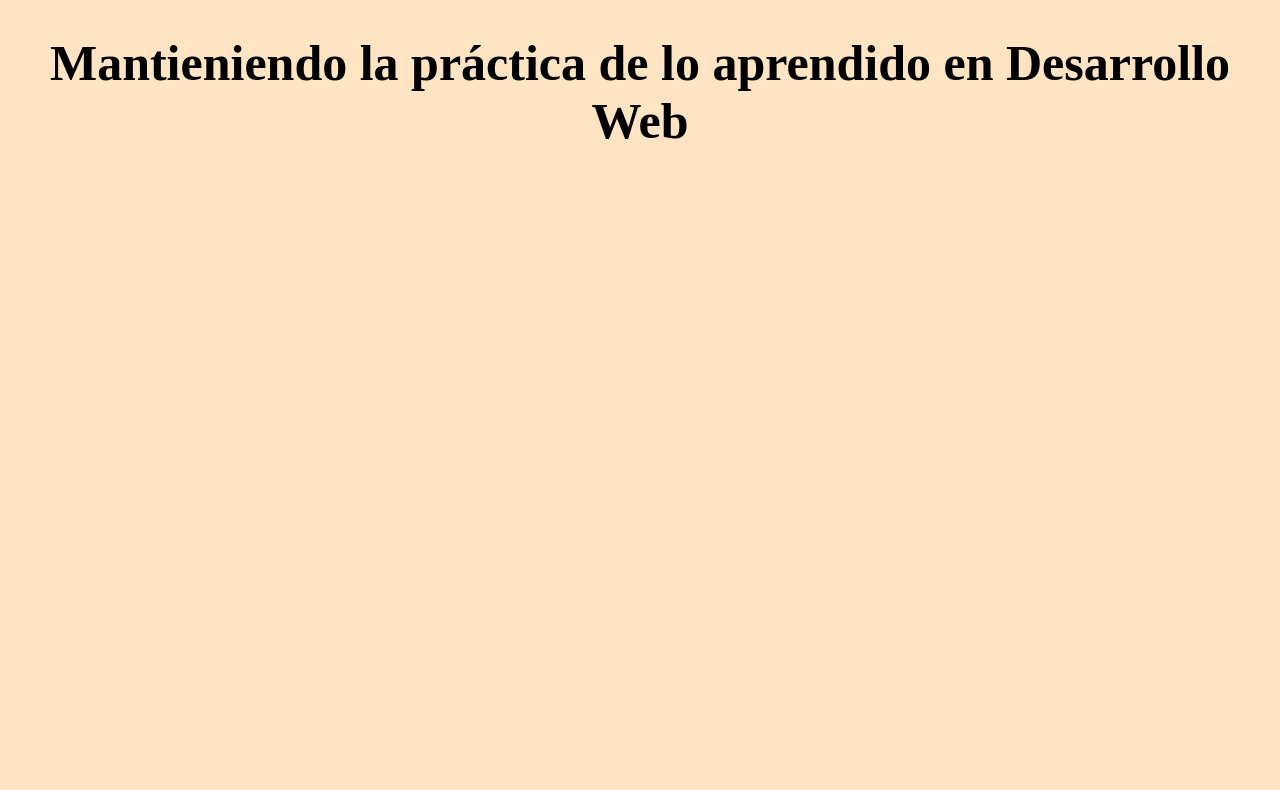
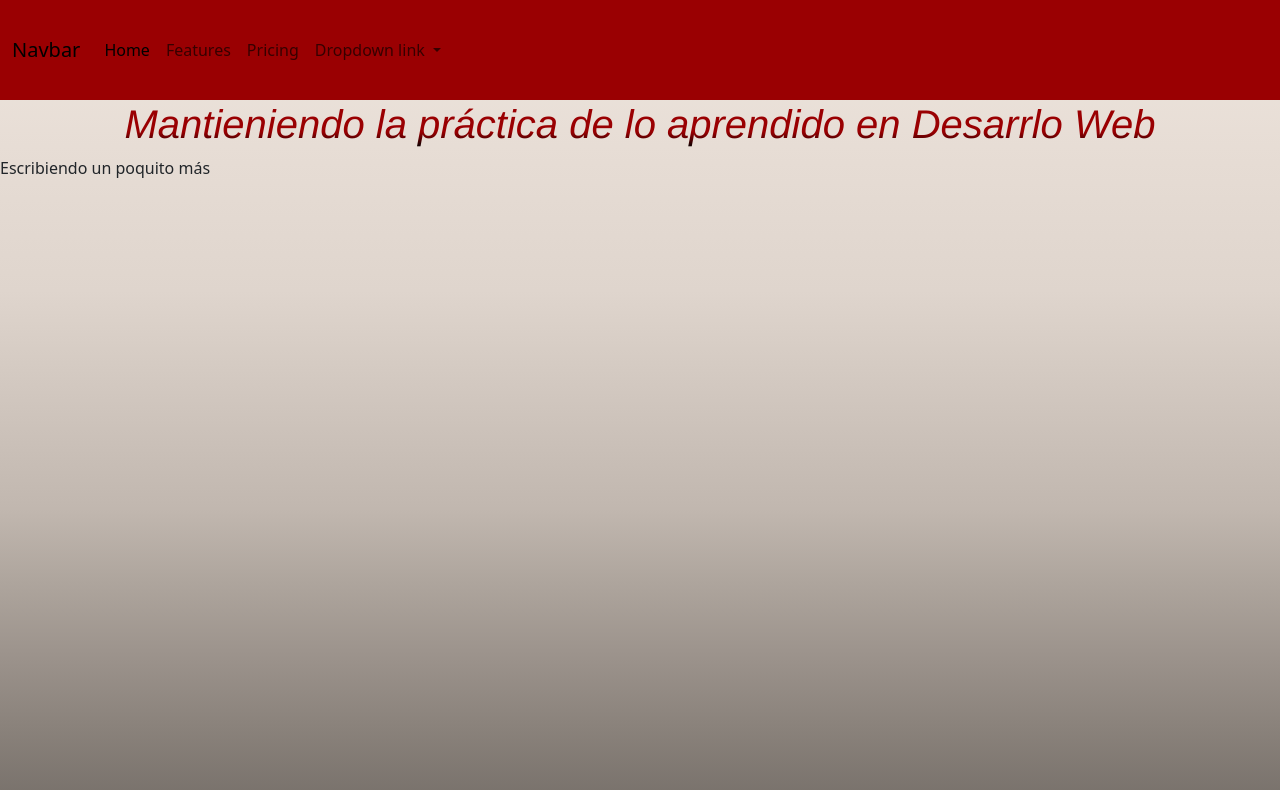
Before and after one commit to ralarcon00/Pr-ctica1, a website: page index.html in a window 1280 px wide. Drawn offline with nearby package versions, Linux system fonts and the light colour scheme; files whose address does not match are found by name.

Commit message:
background y navbar estatus inicial

```diff
--- /dev/null
+++ b/css/backupstyle.css
@@ -0,0 +1,5 @@
+* {
+    padding: 0;
+    margin: 0;
+    box-sizing: border-box;
+  }
--- a/index.html
+++ b/index.html
@@ -4,12 +4,47 @@
     <meta charset="UTF-8">
     <meta name="viewport" content="width=device-width, initial-scale=1.0">
     <title>Práctica 1: No Perder la Forma</title>
+    <link rel="stylesheet" href="/css/backupstyle.css">
     <link rel="stylesheet" href="/css/style.css">
     <link rel="stylesheet" href="/sass/style.scss">
+    <link href="https://cdn.jsdelivr.net/npm/bootstrap@5.3.3/dist/css/bootstrap.min.css" rel="stylesheet" integrity="sha384-QWTKZyjpPEjISv5WaRU9OFeRpok6YctnYmDr5pNlyT2bRjXh0JMhjY6hW+ALEwIH" crossorigin="anonymous">
     <script src="https://cdn.jsdelivr.net/npm/@popperjs/core@2.11.8/dist/umd/popper.min.js" integrity="sha384-I7E8VVD/ismYTF4hNIPjVp/Zjvgyol6VFvRkX/vR+Vc4jQkC+hVqc2pM8ODewa9r" crossorigin="anonymous"></script>
-<script src="https://cdn.jsdelivr.net/npm/bootstrap@5.3.7/dist/js/bootstrap.min.js" integrity="sha384-7qAoOXltbVP82dhxHAUje59V5r2YsVfBafyUDxEdApLPmcdhBPg1DKg1ERo0BZlK" crossorigin="anonymous"></script>
 </head>
 <body>
-    <H1>Mantieniendo la práctica de lo aprendido en Desarrollo Web</H1>
+    <nav class="navbar navbar-expand-lg" id="NavbarBG">
+  <div class="container-fluid">
+    <a class="navbar-brand" href="#">Navbar</a>
+    <button class="navbar-toggler" type="button" data-bs-toggle="collapse" data-bs-target="#navbarNavDropdown" aria-controls="navbarNavDropdown" aria-expanded="false" aria-label="Toggle navigation">
+      <span class="navbar-toggler-icon"></span>
+    </button>
+    <div class="collapse navbar-collapse" id="navbarNavDropdown">
+      <ul class="navbar-nav">
+        <li class="nav-item">
+          <a class="nav-link active" aria-current="page" href="#">Home</a>
+        </li>
+        <li class="nav-item">
+          <a class="nav-link" href="#">Features</a>
+        </li>
+        <li class="nav-item">
+          <a class="nav-link" href="#">Pricing</a>
+        </li>
+        <li class="nav-item dropdown">
+          <a class="nav-link dropdown-toggle" href="#" role="button" data-bs-toggle="dropdown" aria-expanded="false">
+            Dropdown link
+          </a>
+          <ul class="dropdown-menu">
+            <li><a class="dropdown-item" href="#">Action</a></li>
+            <li><a class="dropdown-item" href="#">Another action</a></li>
+            <li><a class="dropdown-item" href="#">Something else here</a></li>
+          </ul>
+        </li>
+      </ul>
+    </div>
+  </div>
+</nav>
+    <H1>Mantieniendo la práctica de lo aprendido en Desarrlo Web</H1>
+    <p>Escribiendo un poquito más</p>
+    <script src="https://cdn.jsdelivr.net/npm/bootstrap@5.3.3/dist/js/bootstrap.min.js" integrity="sha384-0pUGZvbkm6XF6gxjEnlmuGrJXVbNuzT9qBBavbLwCsOGabYfZo0T0to5eqruptLy" crossorigin="anonymous"></script>
+    <script src="https://cdn.jsdelivr.net/npm/bootstrap@5.3.3/dist/js/bootstrap.bundle.min.js" integrity="sha384-YvpcrYf0tY3lHB60NNkmXc5s9fDVZLESaAA55NDzOxhy9GkcIdslK1eN7N6jIeHz" crossorigin="anonymous"></script>
 </body>
 </html>
--- a/scss/base/_body.scss
+++ b/scss/base/_body.scss
@@ -1,3 +1,6 @@
-body{
-    background-color: bisque;
+body {
+  background-image: linear-gradient(to bottom, #efe6de, #ebe2da, #e7ddd5, #e3d9d1, #dfd5cd, #d5cbc3, #cbc1b9, #c1b7af, #aea59d, #9c938c, #8a827b, #78716b);
+  background-repeat: no-repeat;
+  background-size: cover;
+  min-height: 100vh;
 }
--- a/scss/base/_h1.scss
+++ b/scss/base/_h1.scss
@@ -1,6 +1,14 @@
 h1{
     text-align: center;
-    text-decoration: solid;
+    text-decoration: wavy;
     font-size: 50px;
     font-weight: bolder;
+    font-style: oblique;
+    font-family: 'Franklin Gothic Medium', 'Arial Narrow', Arial, sans-serif;
+    background-image: linear-gradient(to bottom, #9A0002,#9A0002,#9A0002, black);
+  color: transparent;
+  background-clip: text;
+  -webkit-background-clip: text; /* para compatibilidad */
+  -webkit-text-fill-color: transparent; /* Safari */
+
 }
--- /dev/null
+++ b/scss/componentes/_navbar.scss
@@ -0,0 +1,4 @@
+#NavbarBG{
+background-image: linear-gradient(to bottom, #9A0002,#9A0002, #9A0002);
+height: 100px;
+}
--- a/scss/style.scss
+++ b/scss/style.scss
@@ -1,2 +1,3 @@
 @import'base/h1';
-@import'base/body'
+@import'base/body';
+@import'componentes/navbar';
```
Also changed, not shown: css/style.css, 1 other file.
